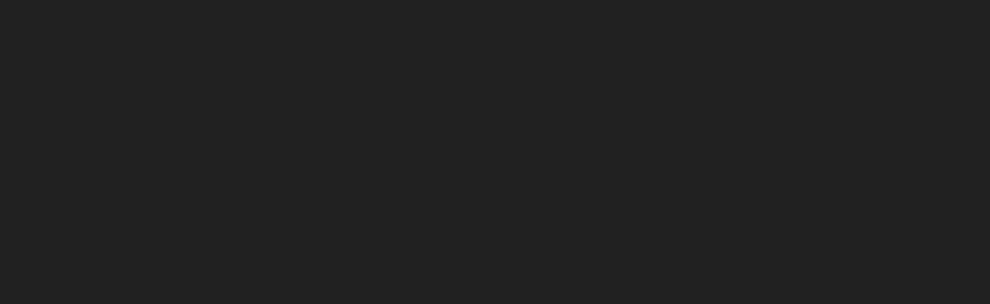
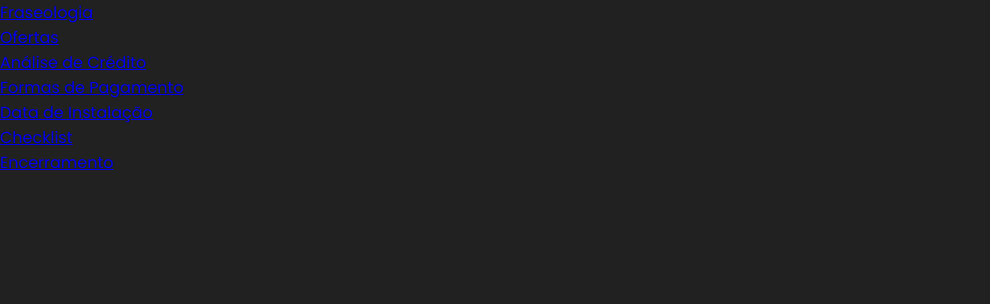
Before and after one commit to cutekitten001/script_take, a plain HTML site: page index.html in a window 1280 px wide. Shown: the top 304 px of the page, without its empty margins (0-990 px from the left). Drawn offline with Linux system fonts and the light colour scheme.

Commit message:
Update index.html

```diff
--- a/index.html
+++ b/index.html
@@ -10,8 +10,20 @@
 
 <body>
 
+    <nav class="navbar">
+        <ul>
+            <li><a href="#fraseologia">Fraseologia</a></li>
+            <li><a href="#ofertas">Ofertas</a></li>
+            <li><a href="#analise">Análise de Crédito</a></li>
+            <li><a href="#pagamento">Formas de Pagamento</a></li>
+            <li><a href="#instalacao">Data de Instalação</a></li>
+            <li><a href="#checklist">Checklist</a></li>
+            <li><a href="#encerramento">Encerramento</a></li>
+        </ul>
+    </nav>
+
     <div class="container">
-        <section class="flex fraseologia">
+        <section class="flex fraseologia" id="fraseologia">
             <h1>Fraseologia Inicial</h1>
             <div class="card" id="card1">
                 <p class="card__desc">Olá, tudo bem? Me chamo *Danilo* e vou dar prosseguimento em seu atendimento! Me informa por gentileza o *CEP*, *Nome da Rua* e *Número de fachada da residência* para verificar se possui viabilidade na sua região e logo em seguida te passar nossas ofertas</p>
@@ -22,7 +34,7 @@
             </div>
         </section>
 
-        <section class="flex ofertas">
+        <section class="flex ofertas" id="ofertas">
             <h1>Ofertas</h1>
             <div class="cards">
                 <!-- Card 1 -->
@@ -90,7 +102,7 @@
             </div>
         </section>
 
-        <section class="flex analise">
+        <section class="flex analise" id="analise">
             <h1>Analise de Crédito</h1>
             <div class="cards">
                 <!-- CPF -->
@@ -151,7 +163,7 @@
 
         </section>
 
-        <section class="flex pagamento">
+        <section class="flex pagamento" id="pagamento">
             <h1>Formas de Pagamento</h1>
             <div class="cards">
                 <!-- cartão de crédito -->
@@ -208,7 +220,7 @@
             </div>
         </section>
 
-        <section class="flex instalacao">
+        <section class="flex instalacao" id="instalacao">
             <h1>Data Instalação</h1>
             <div class="cards">
                 <div class="card" id="card11">
@@ -249,7 +261,7 @@
             </div>
         </section>
 
-        <section class="flex checklist">
+        <section class="flex checklist" id="checklist">
             <h1>Checklist</h1>
             <div class="cards">
                 <div class="card" id="card14">
@@ -305,7 +317,7 @@
             </div>
         </section>
 
-        <section class="flex encerramento">
+        <section class="flex encerramento" id="encerramento">
             <h1>Encerramento</h1>
             <div class="cards">
                 <div class="card" id="card16">
```
